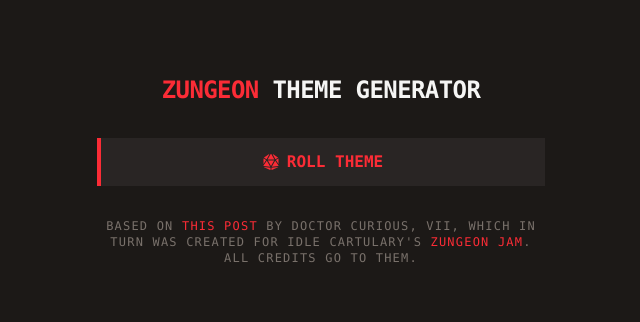
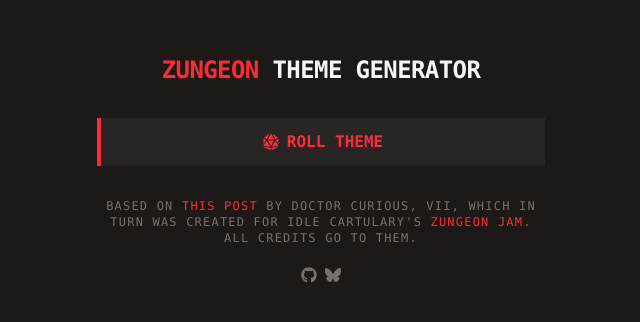
Before and after one commit to jonasmerlin/mobile-lair-generator, a React (Vite) app: page / in a window 1280 px wide. Shown: the part 230-552 px from the top of the page, without its empty margins (319-959 px from the left). Built offline with nearby package versions, Linux system fonts and the light colour scheme.

Commit message:
Add link icons

```diff
--- a/src/App.tsx
+++ b/src/App.tsx
@@ -1,5 +1,6 @@
 import { useState } from "react";
-import { FaDiceD20 } from "react-icons/fa";
+import { FaDiceD20, FaGithub } from "react-icons/fa";
+import { FaBluesky } from "react-icons/fa6";
 
 const DungeonThemeGenerator = () => {
   const creatures = [
@@ -164,6 +165,25 @@ const DungeonThemeGenerator = () => {
           </a>
           . All credits go to them.
         </div>
+
+        <div className="mt-4 flex flex-row gap-2 justify-center">
+          <a
+            href="https://github.com/jonasmerlin/zungeon-theme-generator"
+            className="text-stone-500 hover:text-red-500 transition-colors"
+            target="_blank"
+            rel="noopener noreferrer"
+          >
+            <FaGithub className="inline-block" />
+          </a>
+          <a
+            href="https://bsky.app/profile/jonasmerlin.bsky.social"
+            className="text-stone-500 hover:text-red-500 transition-colors"
+            target="_blank"
+            rel="noopener noreferrer"
+          >
+            <FaBluesky className="inline-block" />
+          </a>
+        </div>
       </div>
     </div>
   );
```
